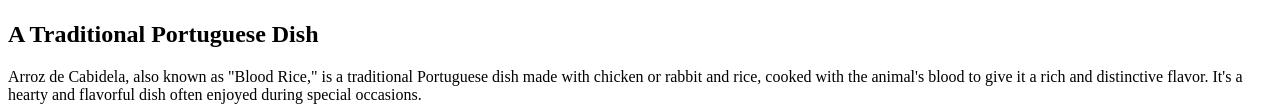
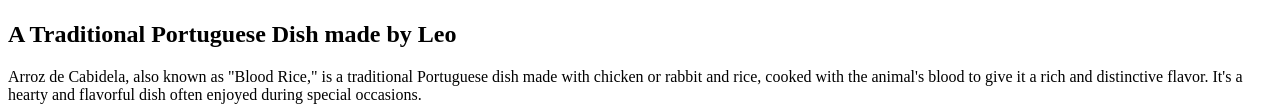
Before and after one commit to 404NotAFriend/odin-recipes, a plain HTML site: page recipes/arrozdecabidela.html in a window 1280 px wide. Shown: the part 383-494 px from the top of the page. Drawn offline with Linux system fonts and the light colour scheme.

Commit message:
Adicionei leo a receita

```diff
--- a/recipes/arrozdecabidela.html
+++ b/recipes/arrozdecabidela.html
@@ -8,7 +8,7 @@
 <body>
     <h1>Arroz de Cabidela</h1>
     <img src="https://sire-media-foxpt.fichub.com/24k_pt/clip-main/616021.1200x675.jpg" alt="Arroz de Cabidela">
-    <h2>A Traditional Portuguese Dish</h2>
+    <h2>A Traditional Portuguese Dish made by Leo</h2>
     <p>Arroz de Cabidela, also known as "Blood Rice," is a traditional Portuguese dish made with chicken or rabbit and rice, cooked with the animal's blood to give it a rich and distinctive flavor. It's a hearty and flavorful dish often enjoyed during special occasions.</p>
     <h3>Ingredients:</h3>
     <ul>
```
